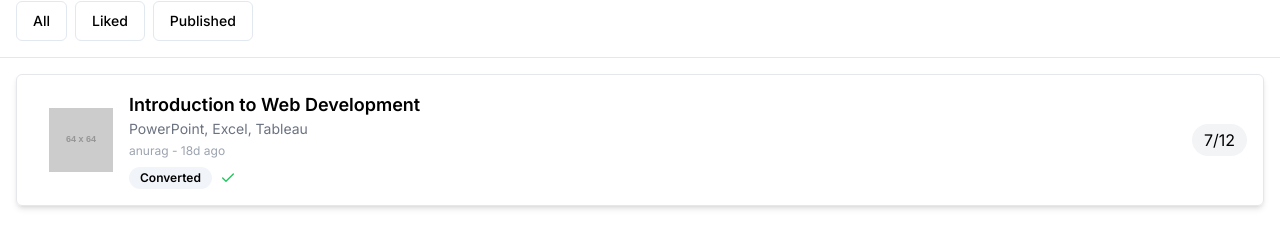
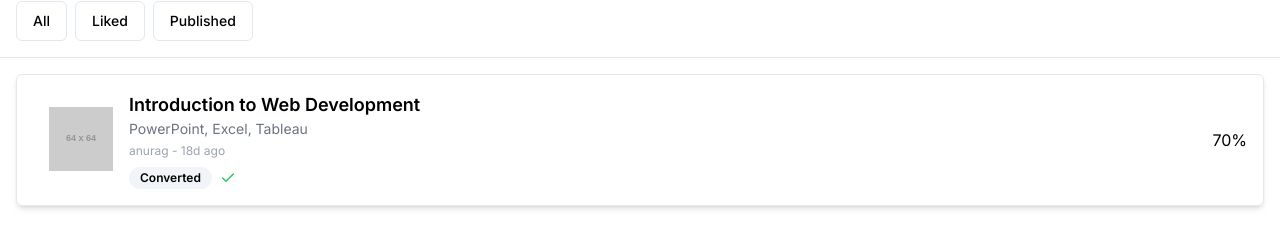
Before and after one commit to Udayanvats/CourseCrafter, a Next.js app in the folder packages/frontend/: page /course in a window 1280 px wide. Shown: the part 111-350 px from the top of the page. Built offline with nearby package versions, Linux system fonts and the light colour scheme.

Commit message:
Adding radial

```diff
--- a/packages/frontend/app/_components/course/coursecard.tsx
+++ b/packages/frontend/app/_components/course/coursecard.tsx
@@ -17,6 +17,7 @@ const Coursecard = ({ topic, status, username }: CoursecardProps) => {
   };
   return (
     <div className="border p-4 flex items-center justify-between rounded-md shadow-md">
+      <div className="flex">
         <div className="w-16 h-16 m-4 bg-zinc-200 flex items-center justify-center">
           <img src="https://placehold.co/64" alt="Course Thumbnail" />
         </div>
@@ -36,7 +37,16 @@ const Coursecard = ({ topic, status, username }: CoursecardProps) => {
             )}
           </div>
         </div>
-      <div className="ml-auto bg-gray-100 py-1 px-3 rounded-full">7/12</div>
+      </div>
+
+      {/* s<div className="ml-auto bg-gray-100 py-1 px-3 rounded-full">7/12</div> */}
+      <div
+        className="radial-progress"
+        style={{ "--value": 70 }}
+        role="progressbar"
+      >
+        70%
+      </div>
     </div>
   );
 };
```
Lines whose indentation alone changed are shown as unchanged.
